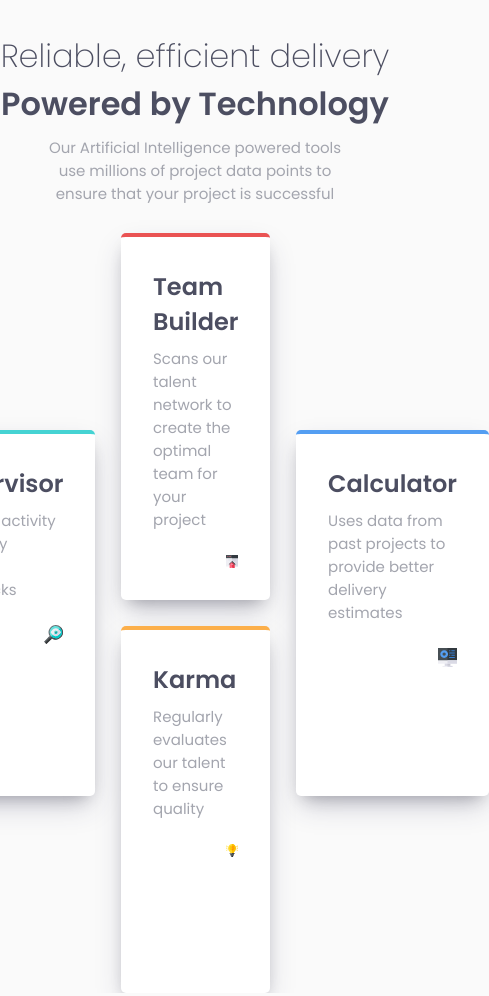
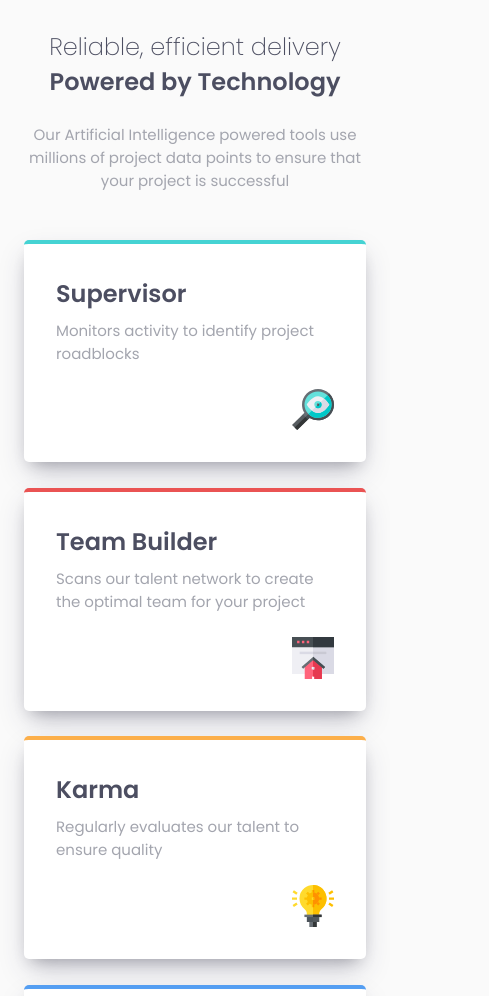
Before and after one commit to boedegoat/front-end-mentor-four-card-feature-section-master, a plain HTML site: page index.html in a window 390 px wide. Shown: the top 996 px of the page, 489 px wide, since content can reach past the window. Drawn offline with Linux system fonts and the light colour scheme.

Commit message:
style mobile version

```diff
--- a/style.css
+++ b/style.css
@@ -25,7 +25,6 @@ body {
 }
 
 .container {
-  /* border: 1px solid; */
   max-width: 1110px;
   max-height: 780px;
   margin: 1.8rem 1.5rem;
@@ -111,3 +110,29 @@ header .sub-header {
   margin-top: 1.5rem;
   margin-left: auto;
 }
+
+@media (max-width: 768px) {
+  .container {
+    max-height: max-content;
+  }
+
+  header .light,
+  header .bold {
+    font-size: 1.5rem;
+  }
+
+  header .sub-header {
+    width: 100%;
+    margin: 1.5rem 0 3rem;
+  }
+
+  .services {
+    grid-template-columns: 1fr;
+    grid-template-rows: auto;
+    grid-template-areas:
+      'supervisor'
+      'team-builder'
+      'karma'
+      'calculator';
+  }
+}
```
